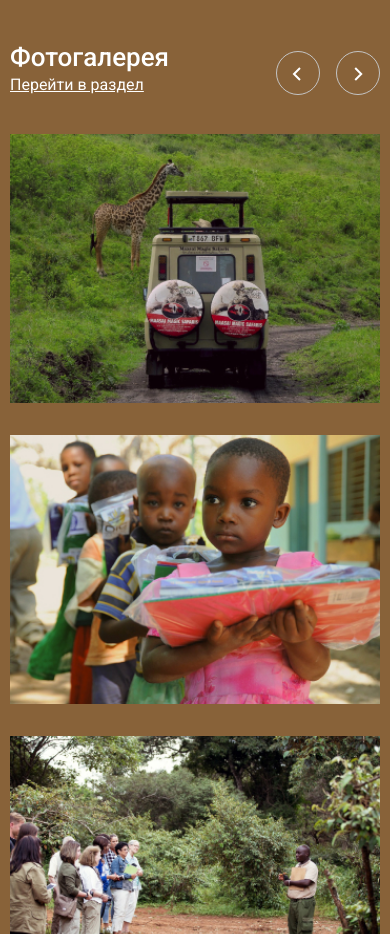
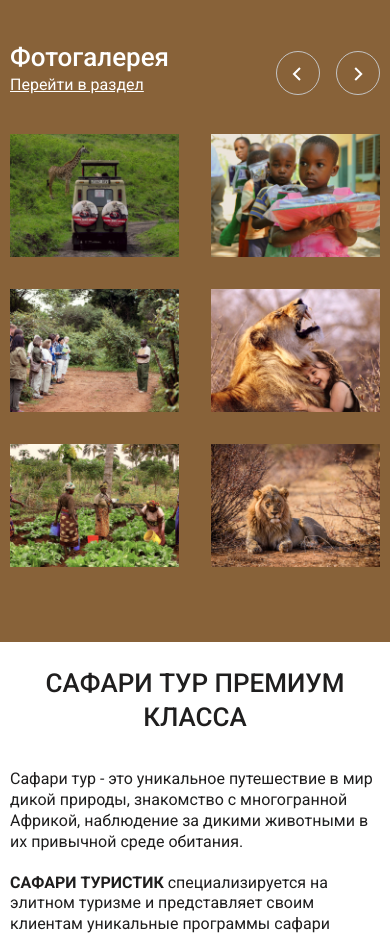
Before and after one commit to GolovanovAlex/Safari_in_Africa_landing, a plain HTML site: page index.html in a window 390 px wide. Shown: the part 6180-7114 px from the top of the page. Drawn offline with nearby package versions, Linux system fonts and the light colour scheme.

Commit message:
gallery grid*2

```diff
--- a/scss/style.scss
+++ b/scss/style.scss
@@ -931,11 +931,11 @@ body {
       height: 200px;
     }
   }
-  .gallery {
-    &__item-box {
-      grid-template-columns: repeat(1, 1fr);
-    }
-  }
+  // .gallery {
+  //   &__item-box {
+  //     grid-template-columns: repeat(1, 1fr);
+  //   }
+  // }
   .content-text {
     padding-top: 25px;
     &__box {
```
Also changed, not shown: css/style.css.
